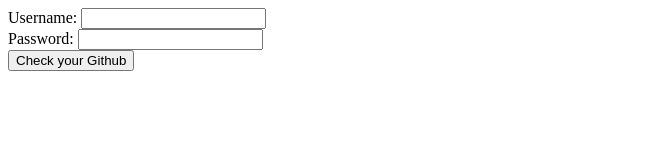
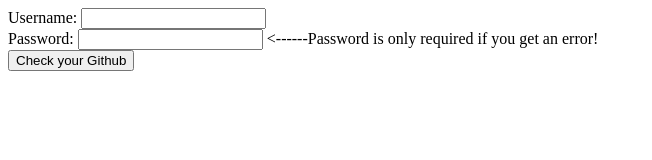
Before and after one commit to ricky-davis/ricky-davis.github.io, a plain HTML site: page checkGithub.html in a window 1280 px wide. Shown: the whole page, without its empty margins (0-652 px from the left). Drawn offline with Linux system fonts and the light colour scheme.

Commit message:
Added note on password field

```diff
--- a/checkGithub.html
+++ b/checkGithub.html
@@ -11,6 +11,7 @@
         <br>
         <label for="passWord">Password: </label>
         <input id="passWord" name="passWord" type="password">
+        <span><------Password is only required if you get an error!</span>
         <br>
         <button type="submit">Check your Github</button>
     </form>
```
